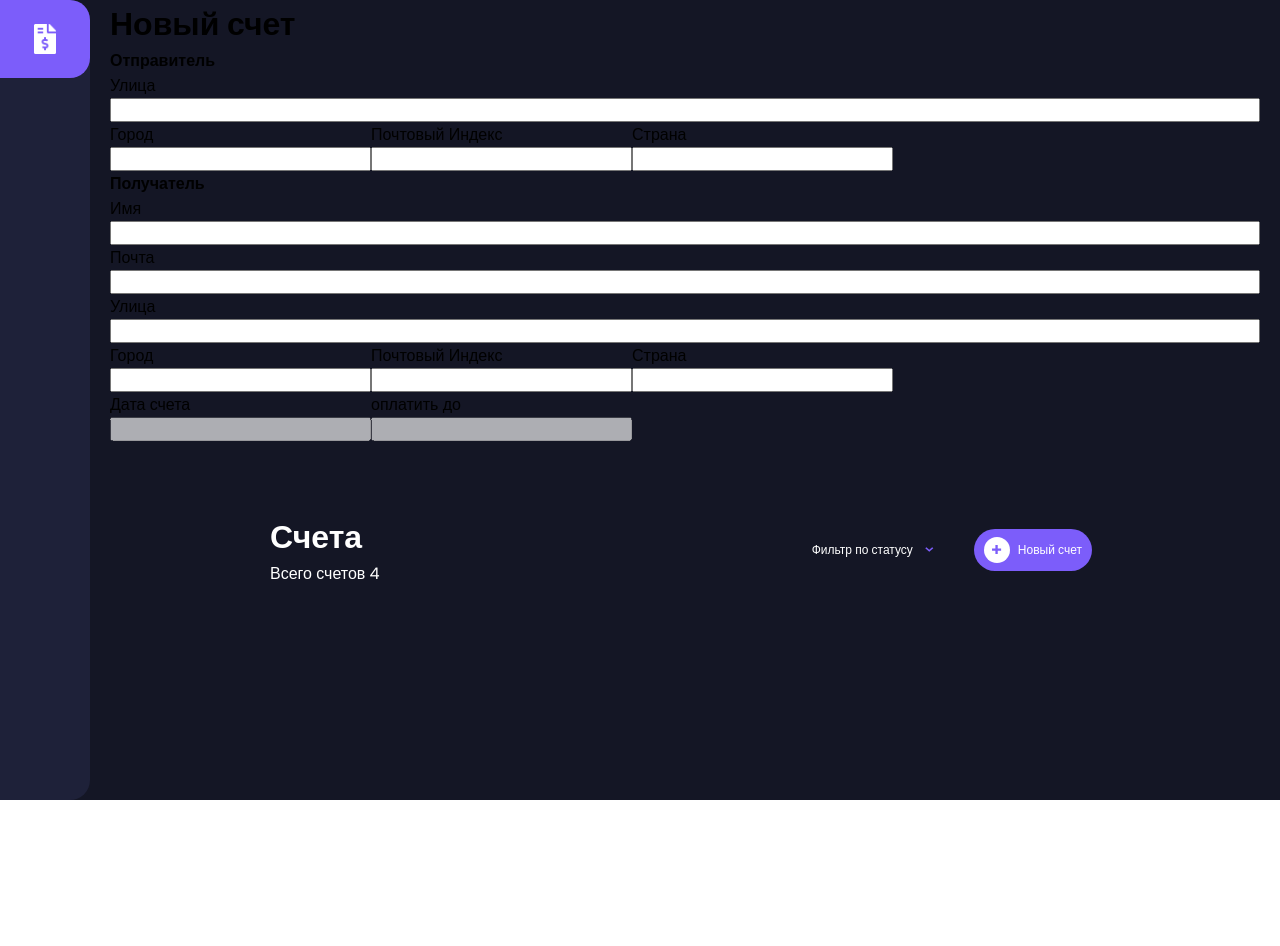
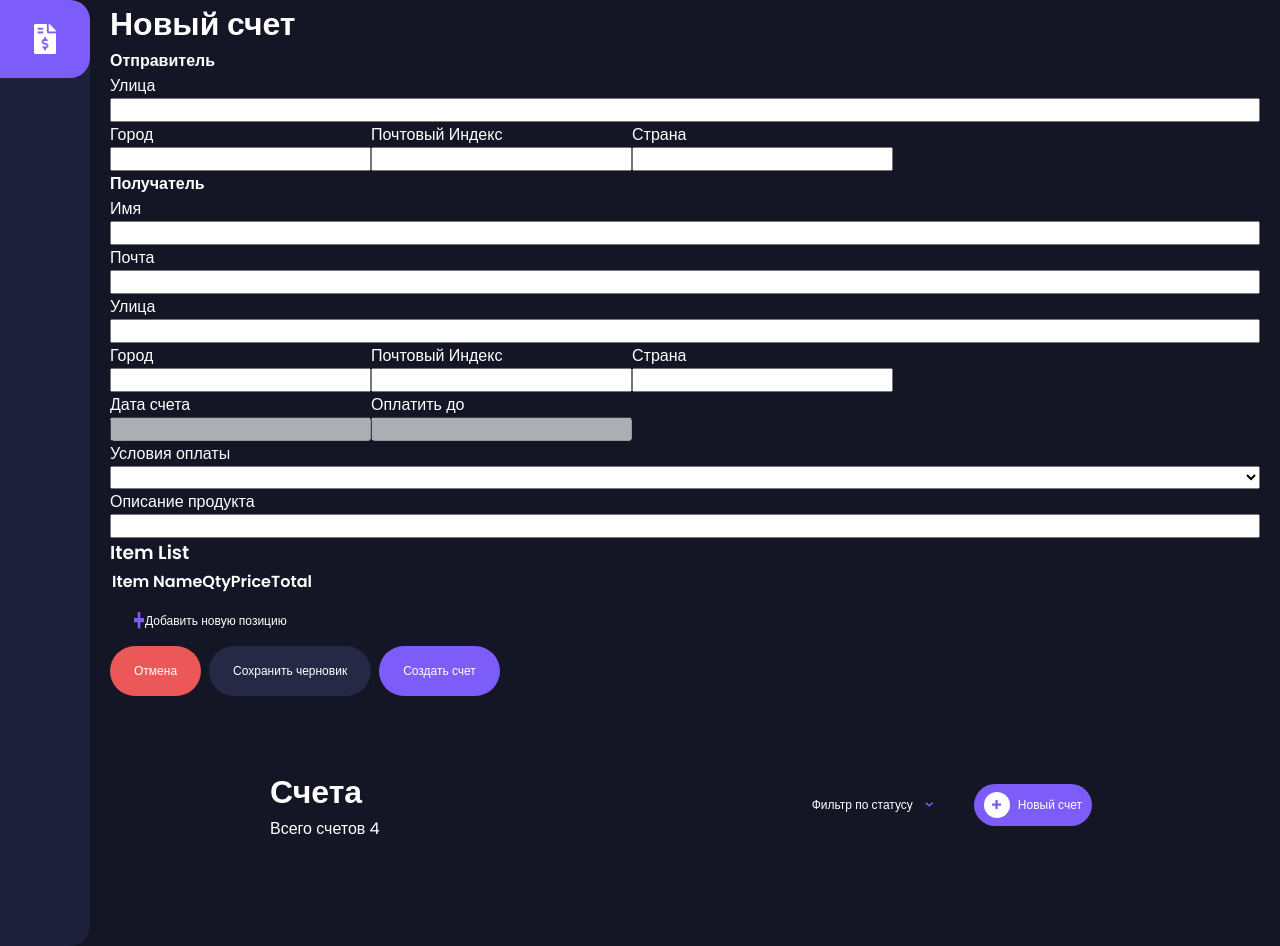
Before and after one commit to iamAndreyGavrilov/Invoice-App-Vue-3-Vuex-Firebase, a Vue app: page / in a window 1280 px wide. Before the commit the page ends 800 px from the top, so only its background shows below. Built offline with nearby package versions, Linux system fonts and the light colour scheme.

Commit message:
Update InvoiceModal.vue

```diff
--- a/src/components/InvoiceModal.vue
+++ b/src/components/InvoiceModal.vue
@@ -102,7 +102,7 @@
             />
           </div>
           <div class="input flex flex-column">
-            <label for="paymentDueDate">оплатить до</label>
+            <label for="paymentDueDate">Оплатить до</label>
             <input
               disabled
               type="text"
@@ -110,6 +110,71 @@
               v-model="paymentDueDate"
             />
           </div>
+        </div>
+        <div class="input flex flex-column">
+          <label for="paymentTerms">Условия оплаты</label>
+          <select required type="text" id="paymentTerms" v-model="paymentTerms">
+            <option value="30">30 дней</option>
+            <option value="60">60 дней</option>
+          </select>
+        </div>
+        <div class="input flex flex-column">
+          <label for="productDescription">Описание продукта</label>
+          <input
+            required
+            type="text"
+            id="productDescription"
+            v-model="productDescription"
+          />
+        </div>
+        <div class="work-items">
+          <h3>Item List</h3>
+          <table class="item-list">
+            <tr class="table-heading flex">
+              <th class="item-name">Item Name</th>
+              <th class="qty">Qty</th>
+              <th class="price">Price</th>
+              <th class="total">Total</th>
+            </tr>
+            <tr
+              class="table-items flex"
+              v-for="(item, index) in invoiceItemList"
+              :key="index"
+            >
+              <td class="item-name">
+                <input type="text" v-model="item.itemName" />
+              </td>
+              <td class="qty"><input type="text" v-model="item.qty" /></td>
+              <td class="price">
+                <input type="text" v-model="item.item.price" />
+              </td>
+              <td class="total flex">
+                ${{ (item.total = item.qty * item.price) }}
+              </td>
+              <img
+                @click="deleteInvoiceItem(item.id)"
+                src="@/assets/icon-delete.svg"
+                alt=""
+              />
+            </tr>
+          </table>
+
+          <div @click="addNewInvoiceItem" class="flex button">
+            <img src="@/assets/icon-plus.svg" alt="" />
+            Добавить новую позицию
+          </div>
+        </div>
+      </div>
+      <!-- Сохранить/выйти -->
+      <div class="save flex">
+        <div class="left">
+          <button @click="closeInvoice" class="red">Отмена</button>
+        </div>
+        <div class="right flex">
+          <button @click="saveDraft" class="dark-purple">
+            Сохранить черновик
+          </button>
+          <button @click="publishInvoice" class="purple">Создать счет</button>
         </div>
       </div>
     </form>
@@ -150,4 +215,8 @@ export default {
 };
 </script>
 
-<style lang="scss" scoped></style>
+<style lang="scss" scoped>
+.invoice-content {
+  color: #fff;
+}
+</style>
```
